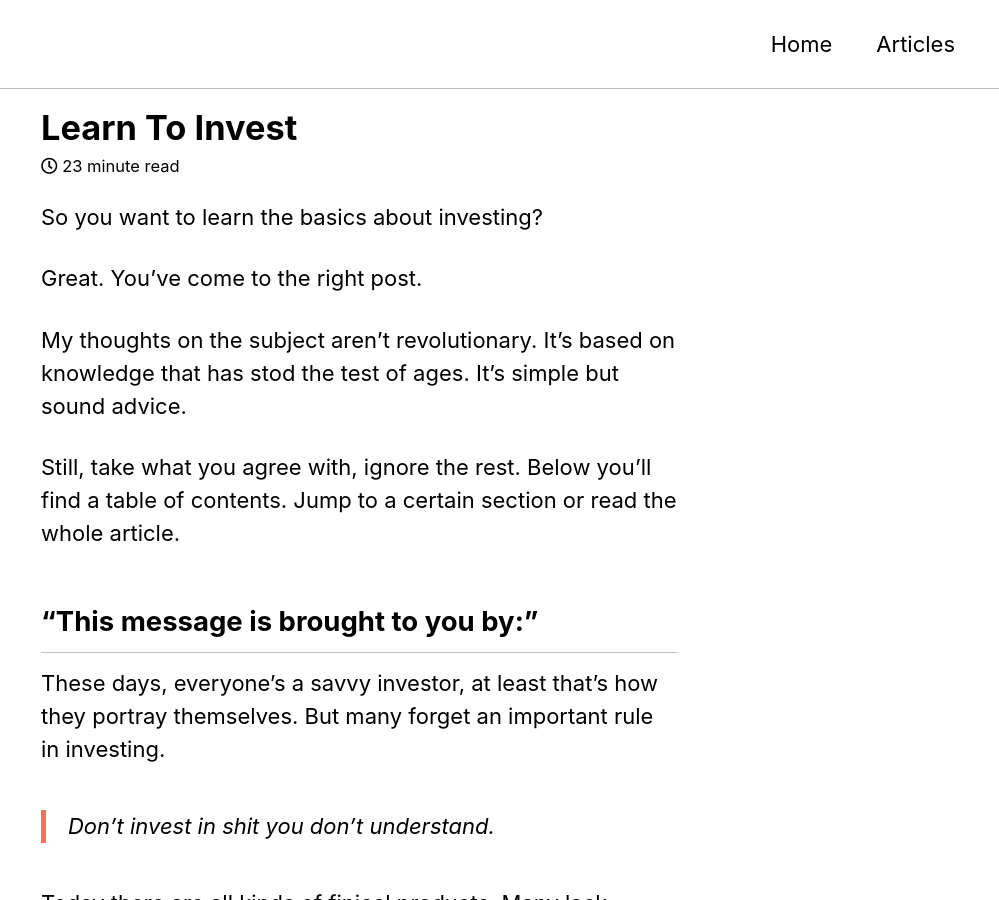
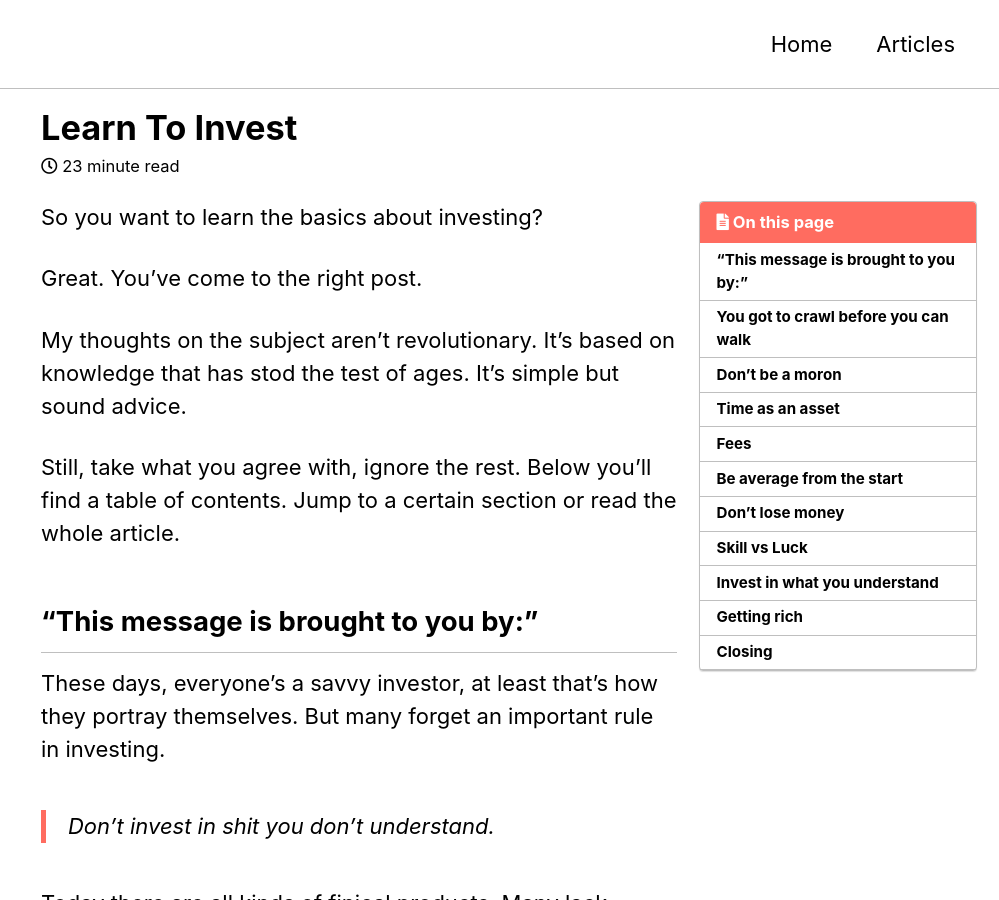
Before and after one commit to EmanuelStromberg/emanuelstromberg.github.io, a Jekyll site: the page built from _posts/2023-02-12-Learn-to-invest.md, in a window 1280 px wide and 900 px high. Shown: the whole window, without its empty margins (281-1280 px from the left). Built offline with Jekyll 4.4.1, drawn with Linux system fonts in a browser that asks for light colours; cached includes are drawn as plain includes.

Commit message:
Update 2023-02-12-Learn-to-invest.md

```diff
--- a/_posts/2023-02-12-Learn-to-invest.md
+++ b/_posts/2023-02-12-Learn-to-invest.md
@@ -1,3 +1,9 @@
+---
+title: "Learn To Invest"
+toc: true
+
+---
+
 So you want to learn the basics about investing?
 
 Great. You've come to the right post.
```
